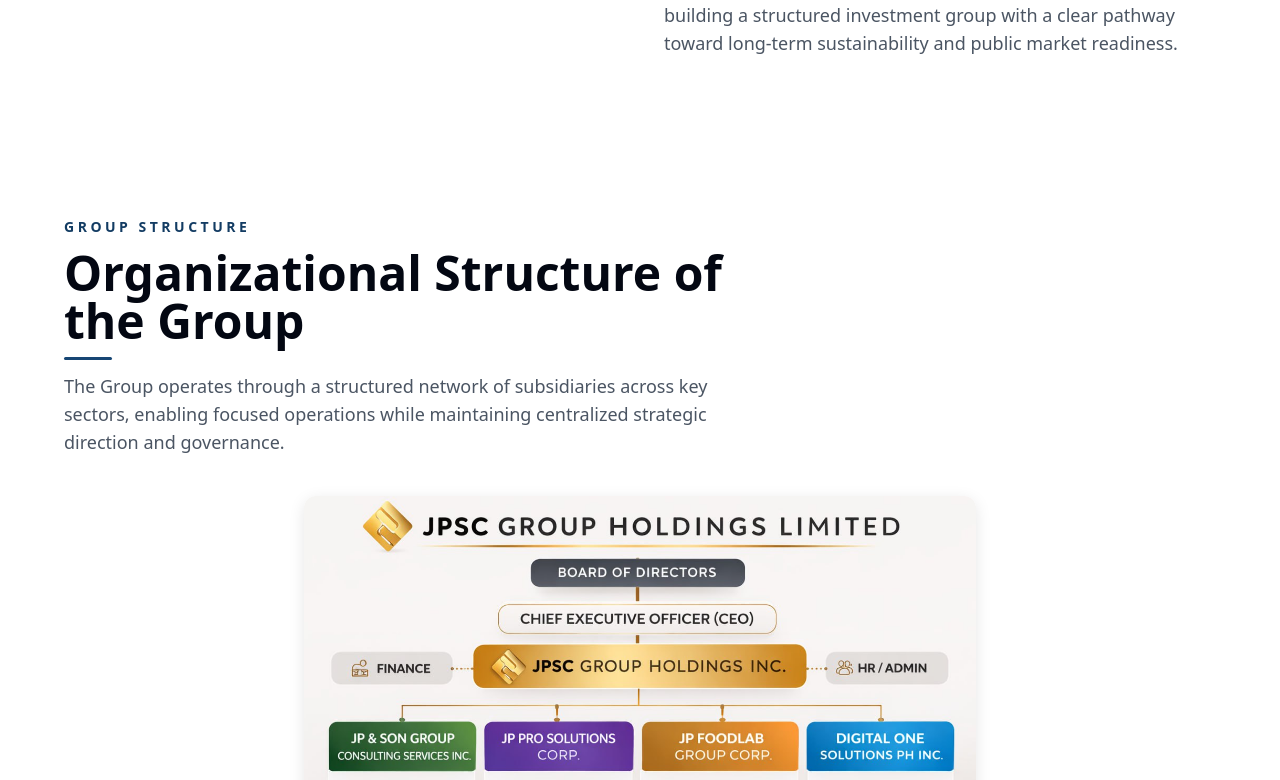
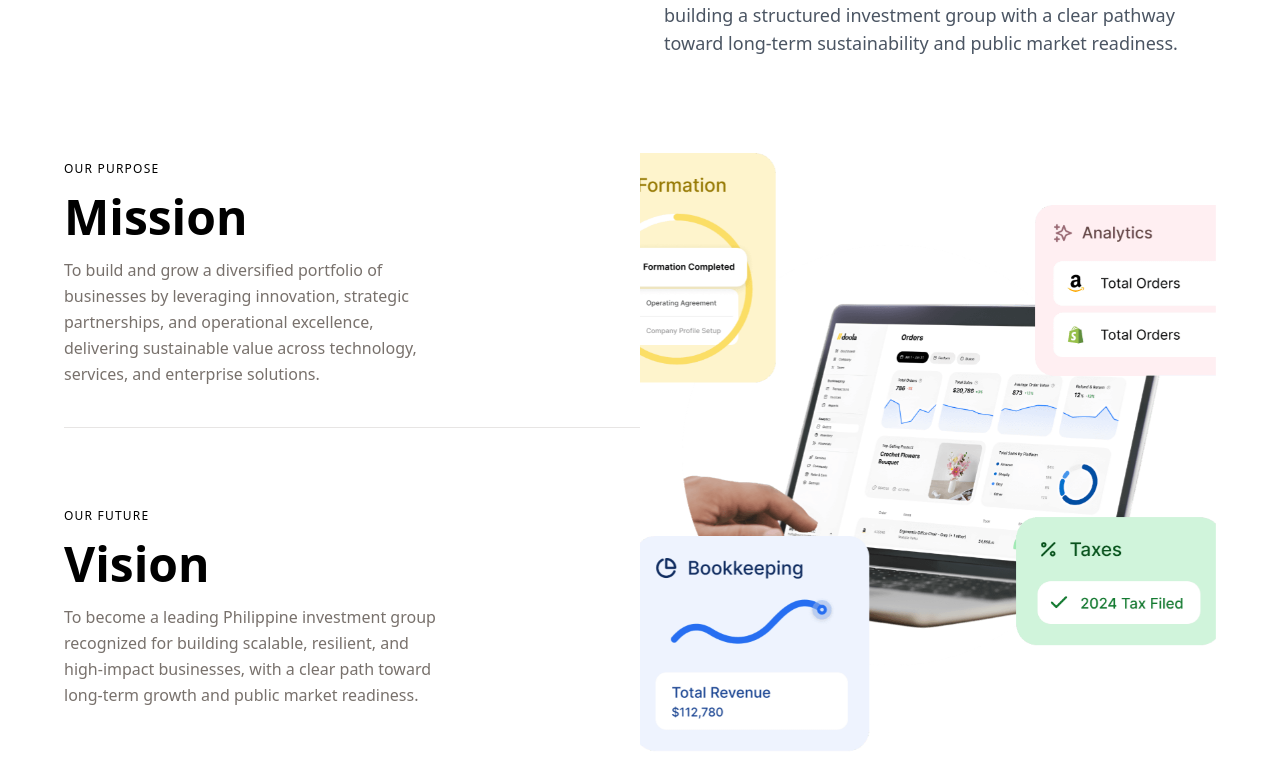
Before and after one commit to jpscgroupholdings/jpsc_group_website, a React (Vite) app: page /about in a window 1280 px wide. Shown: the part 1684-2464 px from the top of the page. Built offline with nearby package versions, Linux system fonts and the light colour scheme.

Commit message:
feat: create vision and mission

```diff
--- a/src/pages/AboutPage/About.tsx
+++ b/src/pages/AboutPage/About.tsx
@@ -3,6 +3,7 @@
 import StrategicDirection from "@/pages/AboutPage/components/StrategicDirection";
 import CompanyStructure from "@/pages/AboutPage/components/CompanyStructure";
 import BusinessModel from "@/pages/AboutPage/components/BusinessModel";
+import MissionVision from "./components/MissionVision";
 
 export const About = () => {
   return (
@@ -15,6 +16,10 @@
 
         {/** Strategic Direction */}
         <StrategicDirection />
+
+        {/** Mission vision */}
+        <MissionVision />
+
         {/** company structure */}
         <CompanyStructure />
 
```
